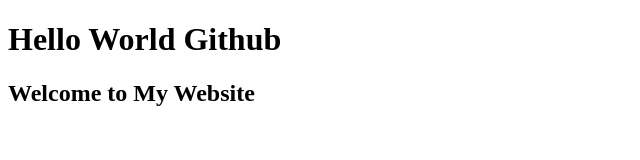
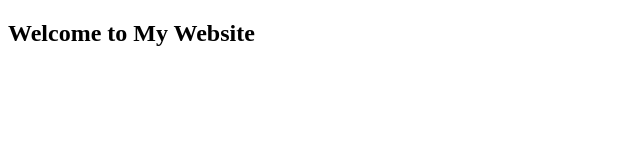
Before and after one commit to boybebebebe/TestGit, a plain HTML site: page index.html in a window 1280 px wide. Shown: the whole page, without its empty margins (0-640 px from the left). Drawn offline with Linux system fonts and the light colour scheme.

Commit message:
edit
delete h1

```diff
--- a/index.html
+++ b/index.html
@@ -4,6 +4,5 @@
 	<title>Test for Github</title>
 </head>
 <body>
-	<h1>Hello World Github</h1>
 	<h2>Welcome to My Website</h2>
 </body>
```
